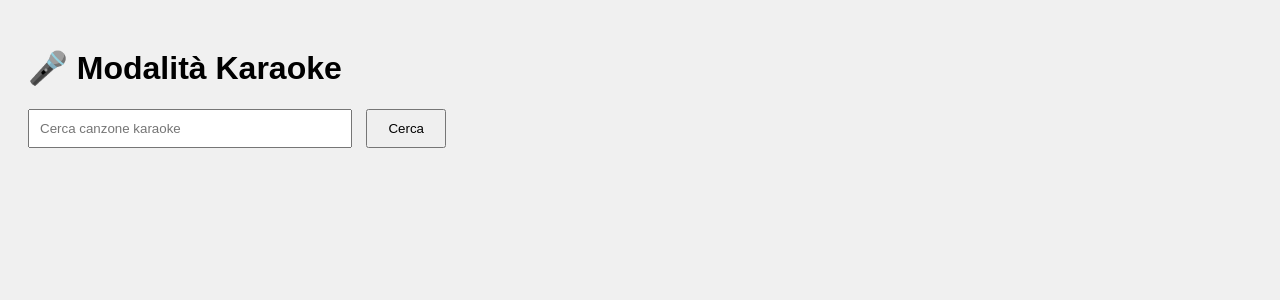
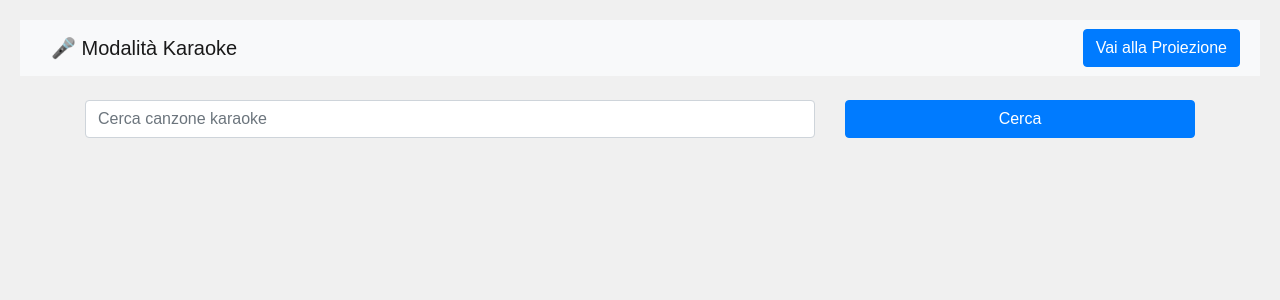
Before and after one commit to reirocco/RMusicPlayer, a Flask app: page /karaoke in a window 1280 px wide. Shown: the top 300 px of the page. Run offline with Flask 3, Linux system fonts and the light colour scheme; some libraries are stand-ins or nearby versions.

Commit message:
miglioramento schermata karaoke

```diff
--- a/static/config.js
+++ b/static/config.js
@@ -1,2 +1,2 @@
 // static/config.js
-const YOUTUBE_API_KEY = "YOUR API KEY";
+const YOUTUBE_API_KEY = "AIzaSyAhCOC_caBl5P8tBNX4cJaTj2-sxP6XvZU";
--- a/templates/Karaoke.html
+++ b/templates/Karaoke.html
@@ -1,21 +1,16 @@
 <!DOCTYPE html>
-<html>
+<html lang="it">
 <head>
+    <meta charset="UTF-8">
+    <meta name="viewport" content="width=device-width, initial-scale=1.0">
     <title>Modalità Karaoke</title>
+    <!-- Include Bootstrap CSS senza l'attributo integrity -->
+    <link href="https://stackpath.bootstrapcdn.com/bootstrap/4.5.2/css/bootstrap.min.css" rel="stylesheet">
     <style>
         body {
             font-family: Arial, sans-serif;
             padding: 20px;
             background: #f0f0f0;
-        }
-        input {
-            padding: 10px;
-            width: 300px;
-            margin-right: 10px;
-        }
-        button {
-            padding: 10px 20px;
-            cursor: pointer;
         }
         .video {
             background: white;
@@ -41,14 +36,48 @@
     <script src="{{ url_for('static', filename='config.js') }}"></script>
 </head>
 <body>
-<h1>🎤 Modalità Karaoke</h1>
 
-<input type="text" id="query" placeholder="Cerca canzone karaoke">
-<button onclick="searchVideos()">Cerca</button>
+<!-- Barra di navigazione con il pulsante per aprire il projector in alto a destra -->
+<nav class="navbar navbar-expand-lg navbar-light bg-light">
+    <div class="container-fluid">
+        <a class="navbar-brand" href="#">🎤 Modalità Karaoke</a>
+        <button class="btn btn-primary" onclick="openProjectionWindow()" style="position: absolute; right: 20px;">Vai alla Proiezione</button>
+    </div>
+</nav>
 
-<div id="results"></div>
+<div class="container mt-4">
+    <div class="row">
+        <div class="col-md-8">
+            <input type="text" id="query" class="form-control" placeholder="Cerca canzone karaoke" onkeydown="checkEnter(event)">
+        </div>
+        <div class="col-md-4">
+            <button onclick="searchVideos()" class="btn btn-primary btn-block">Cerca</button>
+        </div>
+    </div>
+
+    <div id="results" class="mt-4"></div>
+</div>
+
+<!-- Include Bootstrap JS e Popper.js senza l'attributo integrity -->
+<script src="https://code.jquery.com/jquery-3.5.1.slim.min.js"></script>
+<script src="https://cdn.jsdelivr.net/npm/@popperjs/core@2.5.4/dist/umd/popper.min.js"></script>
+<script src="https://stackpath.bootstrapcdn.com/bootstrap/4.5.2/js/bootstrap.min.js"></script>
 
 <script>
+    function openProjectionWindow() {
+        // Dimensioni della finestra
+        const width = 800;
+        const height = 600;
+        const left = (window.innerWidth / 2) - (width / 2);
+        const top = (window.innerHeight / 2) - (height / 2);
+
+        // Opzioni della finestra
+        const windowFeatures = `width=${width},height=${height},top=${top},left=${left},resizable=yes,scrollbars=yes`;
+
+        // Apri la finestra separata con l'URL '/projector'
+        window.open('/projector', 'ProjectorWindow', windowFeatures);
+    }
+
     function searchVideos() {
         const query = document.getElementById('query').value + " karaoke";
         const url = `https://www.googleapis.com/youtube/v3/search?part=snippet&type=video&maxResults=10&q=${encodeURIComponent(query)}&key=${YOUTUBE_API_KEY}`;
@@ -71,7 +100,7 @@
                             <img src="${thumbnail}" alt="Thumbnail">
                             <div class="video-info">
                                 <div class="video-title">${title}</div>
-                                <button onclick="projectVideo('${videoId}')">Proietta</button>
+                                <button onclick="projectVideo('${videoId}')" class="btn btn-success">Proietta</button>
                             </div>
                         `;
 
@@ -88,6 +117,14 @@
         fetch(`/set_video/${videoId}`)
             .then(() => console.log("Video proiettato:", videoId));
     }
+
+    // Funzione per gestire il tasto "Invio"
+    function checkEnter(event) {
+        if (event.key === "Enter") {
+            searchVideos(); // Simula il clic sul pulsante di ricerca
+        }
+    }
 </script>
+
 </body>
 </html>
```
